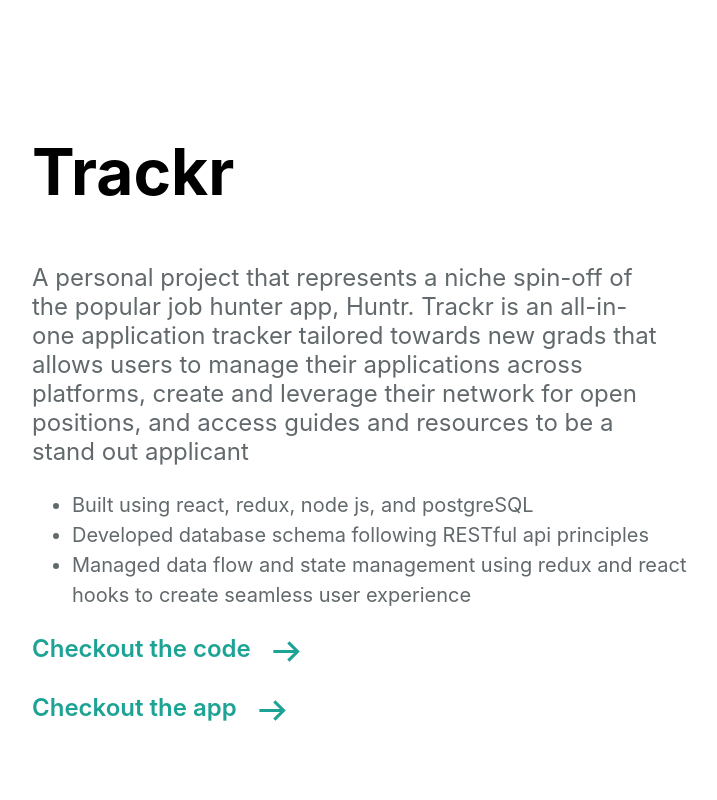
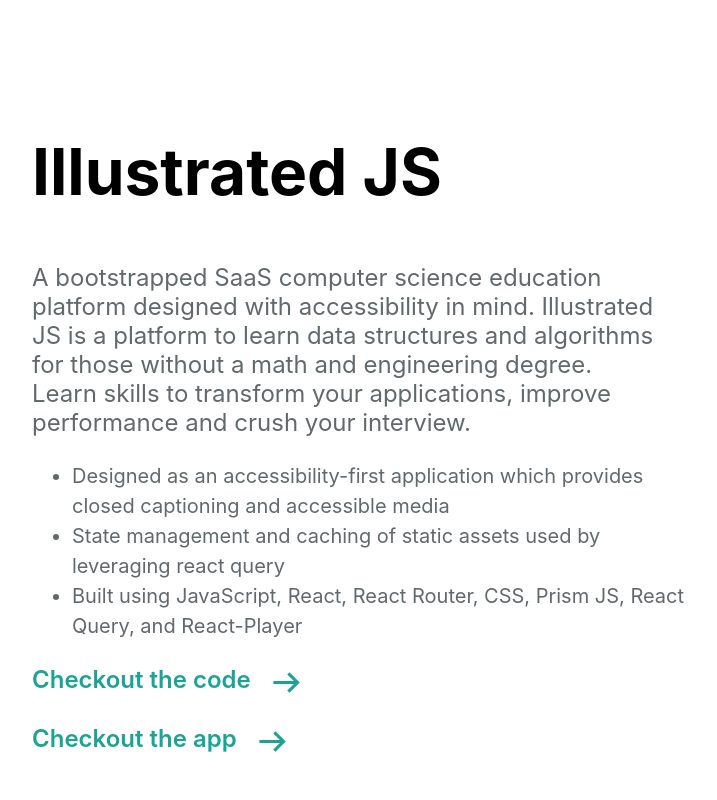
Before and after one commit to Matt-GitHub/dev-portfolio, a React (Create React App) app: page / in a window 1280 px wide. Shown: the part 320-1120 px from the top of the page, without its empty margins (160-877 px from the left). Built offline with nearby package versions, Linux system fonts and the light colour scheme.

Commit message:
updated feature project

```diff
--- a/src/components/Trackr.js
+++ b/src/components/Trackr.js
@@ -1,54 +1,46 @@
-import React from "react";
-import Arrow from "../assets/icons8-right-35.svg";
+import React from 'react';
+import Arrow from '../assets/icons8-right-35.svg';
 
 const Trackr = () => {
   return (
     <section className="project">
       <div className="projectDescription">
-        <h2 className="projectHeader">Trackr</h2>
+        <h2 className="projectHeader">Illustrated JS</h2>
         <p className="projectParagraph">
-          A personal project that represents a niche spin-off of the popular job
-          hunter app, Huntr. Trackr is an all-in-one application tracker
-          tailored towards new grads that allows users to manage their
-          applications across platforms, create and leverage their network for
-          open positions, and access guides and resources to be a stand out
-          applicant
+          A bootstrapped SaaS computer science education platform designed with
+          accessibility in mind. Illustrated JS is a platform to learn data
+          structures and algorithms for those without a math and engineering
+          degree. Learn skills to transform your applications, improve
+          performance and crush your interview.
         </p>
         <ul className="projectUl">
-          <li>Built using react, redux, node js, and postgreSQL</li>
-          <li>Developed database schema following RESTful api principles</li>
           <li>
-            Managed data flow and state management using redux and react hooks
-            to create seamless user experience
+            Designed as an accessibility-first application which provides closed
+            captioning and accessible media
+          </li>
+          <li>
+            State management and caching of static assets used by leveraging
+            react query
+          </li>
+          <li>
+            Built using JavaScript, React, React Router, CSS, Prism JS, React
+            Query, and React-Player
           </li>
         </ul>
-        <p className="projectParagraphLink">
-          Checkout the code{" "}
-          <img
-            className="projectImage"
-            src={Arrow}
-            alt="arrow pointing right"
-          />
-        </p>
-        <p className="projectParagraphLink">
-          Checkout the app{" "}
-          <img
-            className="projectImage"
-            src={Arrow}
-            alt="arrow pointing right"
-          />
-        </p>
+        <a href="https://github.com/Matt-GitHub/Illustrated" target="blank">
+          <p className="labsParagraphLink">
+            Checkout the code{' '}
+            <img className="labsImage" src={Arrow} alt="arrow pointing right" />
+          </p>
+        </a>
+        <a href="https://illustratedjs.io" target="blank">
+          <p className="labsParagraphLink">
+            Checkout the app{' '}
+            <img className="labsImage" src={Arrow} alt="arrow pointing right" />
+          </p>
+        </a>
       </div>
-      <div className="projectImages">
-        {/* <div className="twoImages">
-          <img className="projectImageImport" src={Image} alt="something" />
-          <img className="projectImageImport" src={Image} alt="fun" />
-        </div>
-        <div className="twoImages">
-          <img className="projectImageImport" src={Image} alt="asdf" />
-          <img className="projectImageImport" src={Image} alt="asdf" />
-        </div> */}
-      </div>
+      <div className="projectImages"></div>
     </section>
   );
 };
```
Also changed, not shown: 1 other file (tests, documents, lock files or other folders).
